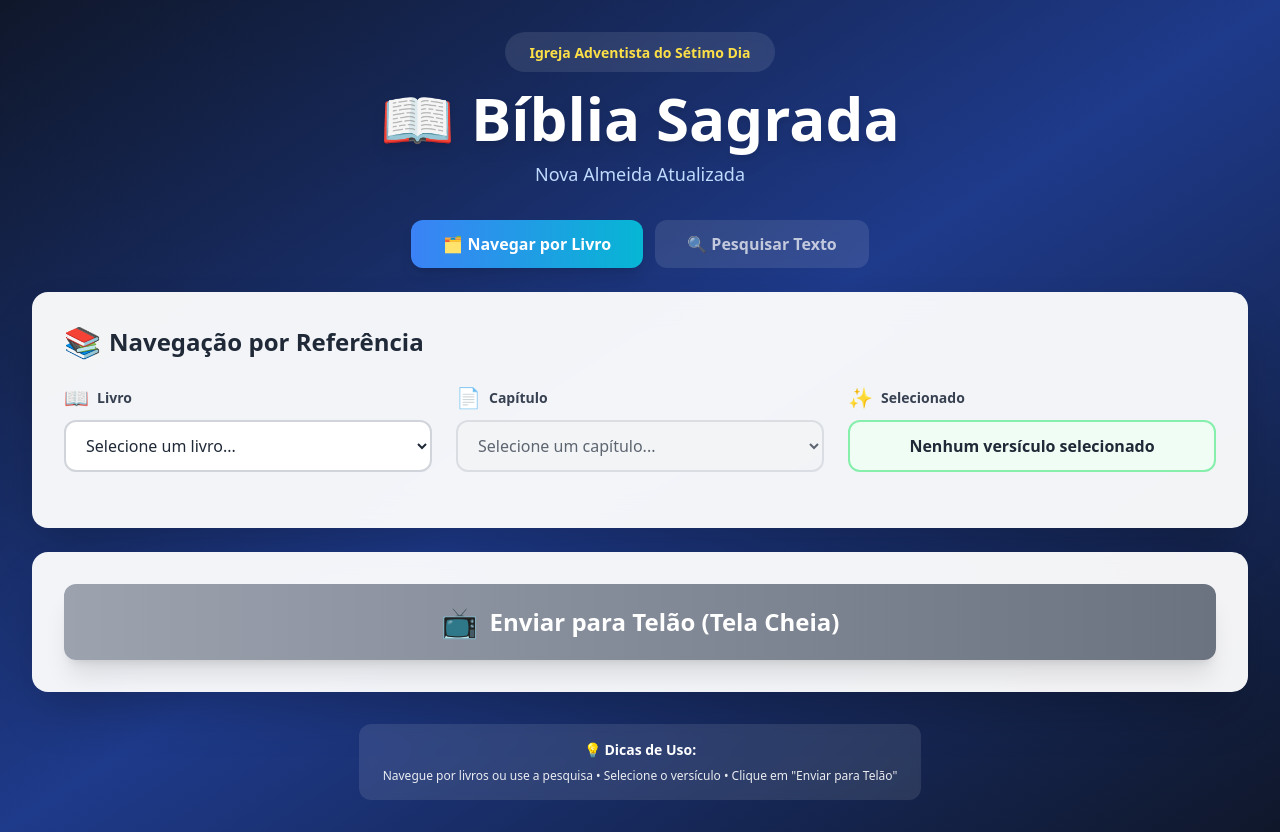
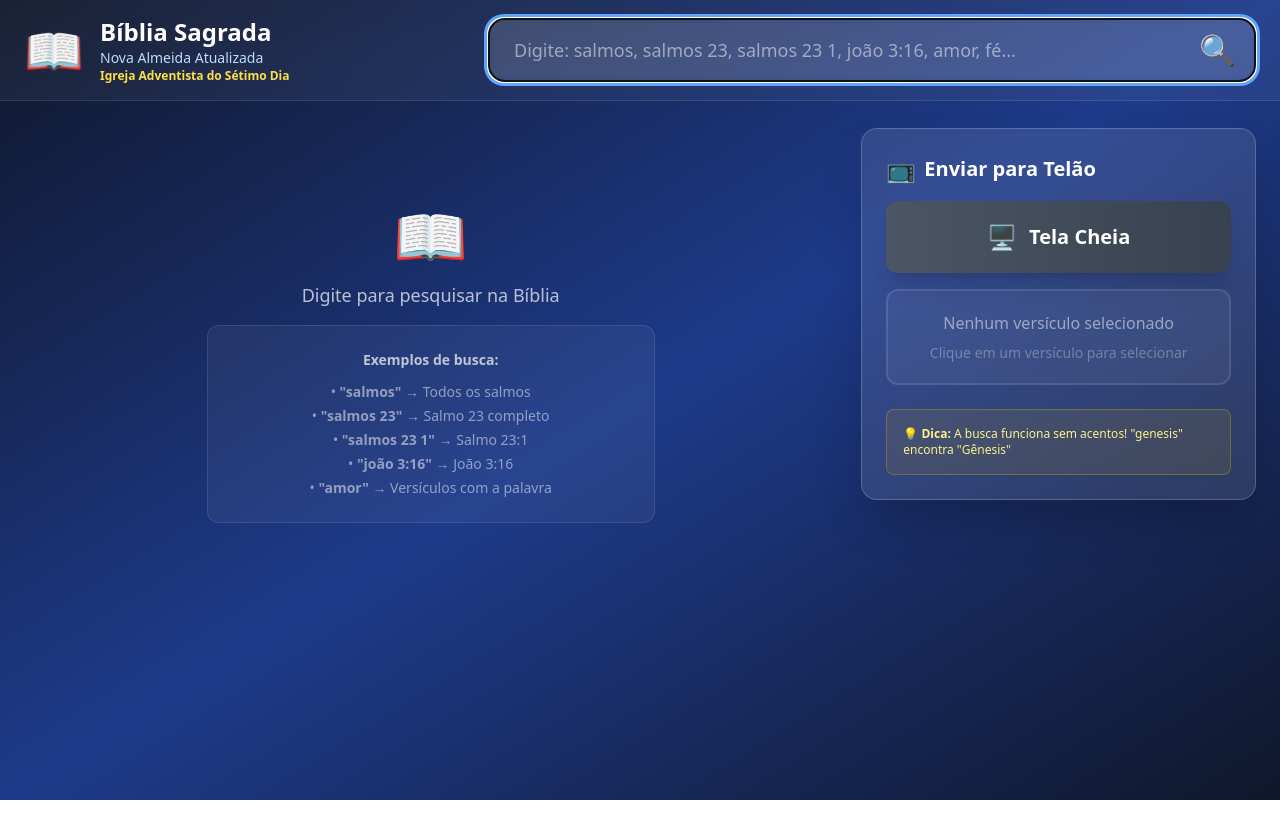
Before and after one commit to danftg21/biblia_sagrada, a Next.js app: page / in a window 1280 px wide. After the commit the page ends 800 px from the top, so only its background shows below. Built offline with nearby package versions, Linux system fonts and the light colour scheme.

Commit message:
Feat: Interface horizontal com busca inteligente e flexível

```diff
--- a/pages/index.tsx
+++ b/pages/index.tsx
@@ -8,57 +8,89 @@
   texto: string;
 }
 
+// Função para normalizar texto (remover acentos)
+const normalizeText = (text: string): string => {
+  return text
+    .toLowerCase()
+    .normalize('NFD')
+    .replace(/[\u0300-\u036f]/g, '')
+    .trim();
+};
+
+// Função para busca inteligente
+const buscaInteligente = (versiculos: Versiculo[], termo: string): Versiculo[] => {
+  const termoNormalizado = normalizeText(termo);
+
+  // Detectar se é uma referência bíblica (ex: "salmos 23", "joão 3:16", "salmos 1 2")
+  const referenciaMatch = termoNormalizado.match(/^([a-z0-9\s]+?)(\d+)?(?:\s+(\d+))?(?:[:\s]+(\d+))?$/);
+
+  if (referenciaMatch) {
+    const [, livroTermo, cap, vers1, vers2] = referenciaMatch;
+    const livroNormalizado = livroTermo.trim();
+    const capitulo = cap ? parseInt(cap) : (vers1 ? parseInt(vers1) : null);
+    const versiculo = vers2 ? parseInt(vers2) : (vers1 && cap ? parseInt(vers1) : null);
+
+    return versiculos.filter(v => {
+      const livroVersiculoNormalizado = normalizeText(v.livro);
+
+      // Verifica se o livro corresponde (busca parcial)
+      if (!livroVersiculoNormalizado.includes(livroNormalizado)) {
+        return false;
+      }
+
+      // Se especificou capítulo
+      if (capitulo !== null && v.capitulo !== capitulo) {
+        return false;
+      }
+
+      // Se especificou versículo
+      if (versiculo !== null && v.versiculo !== versiculo) {
+        return false;
+      }
+
+      return true;
+    });
+  }
+
+  // Busca por texto (palavras no conteúdo)
+  return versiculos.filter(v => {
+    const textoNormalizado = normalizeText(v.texto);
+    const livroNormalizado = normalizeText(v.livro);
+
+    return textoNormalizado.includes(termoNormalizado) ||
+           livroNormalizado.includes(termoNormalizado);
+  });
+};
+
 export default function Painel() {
-  const [livros, setLivros] = useState<string[]>([]);
-  const [capitulos, setCapitulos] = useState<number[]>([]);
-  const [versiculos, setVersiculos] = useState<Versiculo[]>([]);
   const [todosVersiculos, setTodosVersiculos] = useState<Versiculo[]>([]);
-
-  const [livroSelecionado, setLivroSelecionado] = useState('');
-  const [capituloSelecionado, setCapituloSelecionado] = useState('');
   const [versiculoSelecionado, setVersiculoSelecionado] = useState<Versiculo | null>(null);
   const [buscaTexto, setBuscaTexto] = useState('');
   const [resultadosBusca, setResultadosBusca] = useState<Versiculo[]>([]);
-  const [modoBusca, setModoBusca] = useState<'navegacao' | 'pesquisa'>('navegacao');
 
-  // Carregar livros e todos versículos ao montar o componente
+  // Carregar todos versículos ao montar
   useEffect(() => {
     fetch('/api/biblia')
       .then(res => res.json())
       .then(data => {
-        setLivros(data.livros);
-        // Carregar todos os versículos para busca
         if (data.todosVersiculos) {
           setTodosVersiculos(data.todosVersiculos);
         }
       });
   }, []);
 
-  // Carregar capítulos quando selecionar um livro
-  useEffect(() => {
-    if (livroSelecionado) {
-      fetch(`/api/biblia?livro=${encodeURIComponent(livroSelecionado)}`)
-        .then(res => res.json())
-        .then(data => {
-          setCapitulos(data.capitulos);
-          setCapituloSelecionado('');
-          setVersiculos([]);
-          setVersiculoSelecionado(null);
-        });
+  // Função de busca melhorada
+  const realizarBusca = (texto: string) => {
+    setBuscaTexto(texto);
+
+    if (texto.trim().length < 2) {
+      setResultadosBusca([]);
+      return;
     }
-  }, [livroSelecionado]);
 
-  // Carregar versículos quando selecionar um capítulo
-  useEffect(() => {
-    if (livroSelecionado && capituloSelecionado) {
-      fetch(`/api/biblia?livro=${encodeURIComponent(livroSelecionado)}&capitulo=${capituloSelecionado}`)
-        .then(res => res.json())
-        .then(data => {
-          setVersiculos(data.versiculos);
-          setVersiculoSelecionado(null);
-        });
-    }
-  }, [livroSelecionado, capituloSelecionado]);
+    const resultados = buscaInteligente(todosVersiculos, texto).slice(0, 100);
+    setResultadosBusca(resultados);
+  };
 
   const enviarParaTelao = () => {
     if (versiculoSelecionado) {
@@ -67,288 +99,172 @@
     }
   };
 
-  // Função de busca por texto
-  const realizarBusca = (texto: string) => {
-    setBuscaTexto(texto);
-    if (texto.trim().length < 3) {
-      setResultadosBusca([]);
-      return;
-    }
-
-    const termo = texto.toLowerCase();
-    const resultados = todosVersiculos.filter(v =>
-      v.texto.toLowerCase().includes(termo) ||
-      v.livro.toLowerCase().includes(termo)
-    ).slice(0, 50); // Limitar a 50 resultados
-
-    setResultadosBusca(resultados);
-  };
-
   return (
     <>
       <Head>
-        <title>Painel de Controle - Bíblia Sagrada NAA</title>
+        <title>Bíblia Sagrada NAA - Igreja Adventista</title>
         <meta name="viewport" content="width=device-width, initial-scale=1" />
       </Head>
 
-      <div className="min-h-screen bg-gradient-to-br from-slate-900 via-blue-900 to-slate-900 p-4 md:p-8">
-        <div className="max-w-7xl mx-auto">
-          {/* Header Moderno */}
-          <div className="text-center mb-8 animate-fade-in">
-            <div className="inline-block bg-white/10 backdrop-blur-sm rounded-full px-6 py-2 mb-4">
-              <span className="text-yellow-300 text-sm font-semibold">Igreja Adventista do Sétimo Dia</span>
+      <div className="min-h-screen bg-gradient-to-br from-slate-900 via-blue-900 to-slate-900">
+        {/* Header Horizontal */}
+        <div className="bg-white/5 backdrop-blur-md border-b border-white/10 sticky top-0 z-50">
+          <div className="max-w-[1800px] mx-auto px-6 py-4 flex items-center justify-between gap-6">
+            {/* Logo e Título - Esquerda */}
+            <div className="flex items-center gap-4 min-w-fit">
+              <div className="text-5xl">📖</div>
+              <div>
+                <h1 className="text-2xl font-bold text-white">Bíblia Sagrada</h1>
+                <p className="text-sm text-blue-200">Nova Almeida Atualizada</p>
+                <p className="text-xs text-yellow-300 font-semibold">Igreja Adventista do Sétimo Dia</p>
+              </div>
             </div>
-            <h1 className="text-5xl md:text-6xl font-bold text-white mb-3 drop-shadow-lg">
-              📖 Bíblia Sagrada
-            </h1>
-            <p className="text-blue-200 text-lg">Nova Almeida Atualizada</p>
-          </div>
 
-          {/* Tabs de Navegação vs Pesquisa */}
-          <div className="flex gap-3 mb-6 justify-center">
-            <button
-              onClick={() => setModoBusca('navegacao')}
-              className={`px-8 py-3 rounded-xl font-semibold transition-all transform hover:scale-105 ${
-                modoBusca === 'navegacao'
-                  ? 'bg-gradient-to-r from-blue-500 to-cyan-500 text-white shadow-lg'
-                  : 'bg-white/10 text-white/70 hover:bg-white/20'
-              }`}
-            >
-              🗂️ Navegar por Livro
-            </button>
-            <button
-              onClick={() => setModoBusca('pesquisa')}
-              className={`px-8 py-3 rounded-xl font-semibold transition-all transform hover:scale-105 ${
-                modoBusca === 'pesquisa'
-                  ? 'bg-gradient-to-r from-purple-500 to-pink-500 text-white shadow-lg'
-                  : 'bg-white/10 text-white/70 hover:bg-white/20'
-              }`}
-            >
-              🔍 Pesquisar Texto
-            </button>
-          </div>
-
-          {/* Modo Navegação */}
-          {modoBusca === 'navegacao' && (
-            <div className="bg-white/95 backdrop-blur-lg rounded-2xl shadow-2xl p-6 md:p-8 mb-6 animate-slide-up">
-              <h2 className="text-2xl font-bold text-gray-800 mb-6 flex items-center gap-2">
-                <span className="text-3xl">📚</span> Navegação por Referência
-              </h2>
-
-              <div className="grid grid-cols-1 md:grid-cols-3 gap-4 md:gap-6 mb-6">
-                {/* Seletor de Livro */}
-                <div className="group">
-                  <label className="block text-sm font-semibold text-gray-700 mb-2 flex items-center gap-2">
-                    <span className="text-xl">📖</span> Livro
-                  </label>
-                  <select
-                    value={livroSelecionado}
-                    onChange={(e) => setLivroSelecionado(e.target.value)}
-                    className="w-full px-4 py-3 border-2 border-gray-300 rounded-xl focus:ring-4 focus:ring-blue-300 focus:border-blue-500 transition-all text-gray-800 font-medium hover:border-blue-400 bg-white"
-                  >
-                    <option value="">Selecione um livro...</option>
-                    {livros.map((livro) => (
-                      <option key={livro} value={livro}>
-                        {livro}
-                      </option>
-                    ))}
-                  </select>
-                </div>
-
-                {/* Seletor de Capítulo */}
-                <div className="group">
-                  <label className="block text-sm font-semibold text-gray-700 mb-2 flex items-center gap-2">
-                    <span className="text-xl">📄</span> Capítulo
-                  </label>
-                  <select
-                    value={capituloSelecionado}
-                    onChange={(e) => setCapituloSelecionado(e.target.value)}
-                    disabled={!livroSelecionado}
-                    className="w-full px-4 py-3 border-2 border-gray-300 rounded-xl focus:ring-4 focus:ring-blue-300 focus:border-blue-500 transition-all text-gray-800 font-medium hover:border-blue-400 disabled:bg-gray-100 disabled:cursor-not-allowed bg-white"
-                  >
-                    <option value="">Selecione um capítulo...</option>
-                    {capitulos.map((cap) => (
-                      <option key={cap} value={cap}>
-                        Capítulo {cap}
-                      </option>
-                    ))}
-                  </select>
-                </div>
-
-                {/* Versículo Selecionado */}
-                <div className="group">
-                  <label className="block text-sm font-semibold text-gray-700 mb-2 flex items-center gap-2">
-                    <span className="text-xl">✨</span> Selecionado
-                  </label>
-                  <div className="w-full px-4 py-3 border-2 border-green-300 rounded-xl bg-green-50 text-gray-800 font-semibold flex items-center justify-center min-h-[48px]">
-                    {versiculoSelecionado
-                      ? `${versiculoSelecionado.livro} ${versiculoSelecionado.capitulo}:${versiculoSelecionado.versiculo}`
-                      : 'Nenhum versículo selecionado'
-                    }
-                  </div>
-                </div>
-              </div>
-
-              {/* Lista de Versículos */}
-              {versiculos.length > 0 && (
-                <div className="mt-6">
-                  <h3 className="text-lg font-bold text-gray-800 mb-4 flex items-center gap-2">
-                    <span className="text-2xl">📜</span> Versículos Disponíveis
-                  </h3>
-                  <div className="space-y-3 max-h-[500px] overflow-y-auto pr-2 custom-scrollbar">
-                    {versiculos.map((v) => (
-                      <div
-                        key={`${v.livro}-${v.capitulo}-${v.versiculo}`}
-                        onClick={() => setVersiculoSelecionado(v)}
-                        className={`p-5 border-2 rounded-xl cursor-pointer transition-all transform hover:scale-[1.02] ${
-                          versiculoSelecionado?.versiculo === v.versiculo
-                            ? 'border-blue-500 bg-gradient-to-r from-blue-50 to-cyan-50 shadow-lg ring-4 ring-blue-200'
-                            : 'border-gray-200 hover:border-blue-300 hover:bg-gray-50 hover:shadow-md'
-                        }`}
-                      >
-                        <div className="flex justify-between items-start gap-4">
-                          <div className="flex-1">
-                            <span className="inline-block px-3 py-1 bg-gradient-to-r from-blue-600 to-cyan-600 text-white font-bold rounded-lg text-sm mb-2">
-                              {v.livro} {v.capitulo}:{v.versiculo}
-                            </span>
-                            <p className="text-gray-700 leading-relaxed text-base">{v.texto}</p>
-                          </div>
-                          {versiculoSelecionado?.versiculo === v.versiculo && (
-                            <div className="text-2xl animate-bounce">✅</div>
-                          )}
-                        </div>
-                      </div>
-                    ))}
-                  </div>
-                </div>
-              )}
-            </div>
-          )}
-
-          {/* Modo Pesquisa */}
-          {modoBusca === 'pesquisa' && (
-            <div className="bg-white/95 backdrop-blur-lg rounded-2xl shadow-2xl p-6 md:p-8 mb-6 animate-slide-up">
-              <h2 className="text-2xl font-bold text-gray-800 mb-6 flex items-center gap-2">
-                <span className="text-3xl">🔍</span> Pesquisa por Texto
-              </h2>
-
-              <div className="relative mb-6">
+            {/* Busca - Direita */}
+            <div className="flex-1 max-w-3xl">
+              <div className="relative">
                 <input
                   type="text"
                   value={buscaTexto}
                   onChange={(e) => realizarBusca(e.target.value)}
-                  placeholder="Digite o que deseja encontrar na Bíblia... (mínimo 3 caracteres)"
-                  className="w-full px-6 py-4 pr-12 border-2 border-gray-300 rounded-xl focus:ring-4 focus:ring-purple-300 focus:border-purple-500 transition-all text-gray-800 text-lg placeholder-gray-400"
+                  placeholder="Digite: salmos, salmos 23, salmos 23 1, joão 3:16, amor, fé..."
+                  className="w-full px-6 py-4 pr-14 border-2 border-white/20 bg-white/10 backdrop-blur-sm rounded-2xl focus:ring-4 focus:ring-blue-400 focus:border-blue-400 transition-all text-white text-lg placeholder-white/50"
+                  autoFocus
                 />
-                <span className="absolute right-4 top-1/2 transform -translate-y-1/2 text-2xl">🔎</span>
+                <span className="absolute right-5 top-1/2 transform -translate-y-1/2 text-3xl">🔍</span>
               </div>
 
-              {buscaTexto.trim().length >= 3 && (
-                <div className="mb-4 text-sm text-gray-600">
+              {buscaTexto.trim().length >= 2 && (
+                <div className="mt-2 text-sm text-white/70">
                   {resultadosBusca.length > 0
-                    ? `${resultadosBusca.length} resultado(s) encontrado(s)${resultadosBusca.length === 50 ? ' (mostrando os primeiros 50)' : ''}`
+                    ? `${resultadosBusca.length} versículo(s) encontrado(s)`
                     : 'Nenhum resultado encontrado'
                   }
                 </div>
               )}
+            </div>
+          </div>
+        </div>
 
-              {resultadosBusca.length > 0 && (
-                <div className="space-y-3 max-h-[500px] overflow-y-auto pr-2 custom-scrollbar">
+        {/* Conteúdo Principal */}
+        <div className="max-w-[1800px] mx-auto px-6 py-6">
+          <div className="grid grid-cols-1 lg:grid-cols-3 gap-6">
+            {/* Coluna de Resultados - 2/3 */}
+            <div className="lg:col-span-2">
+              {resultadosBusca.length > 0 ? (
+                <div className="space-y-3 max-h-[calc(100vh-200px)] overflow-y-auto pr-2 custom-scrollbar">
                   {resultadosBusca.map((v, index) => (
                     <div
                       key={`${v.livro}-${v.capitulo}-${v.versiculo}-${index}`}
                       onClick={() => setVersiculoSelecionado(v)}
-                      className={`p-5 border-2 rounded-xl cursor-pointer transition-all transform hover:scale-[1.02] ${
+                      className={`p-5 border-2 rounded-xl cursor-pointer transition-all transform hover:scale-[1.01] ${
                         versiculoSelecionado?.versiculo === v.versiculo &&
                         versiculoSelecionado?.capitulo === v.capitulo &&
                         versiculoSelecionado?.livro === v.livro
-                          ? 'border-purple-500 bg-gradient-to-r from-purple-50 to-pink-50 shadow-lg ring-4 ring-purple-200'
-                          : 'border-gray-200 hover:border-purple-300 hover:bg-gray-50 hover:shadow-md'
+                          ? 'border-green-400 bg-gradient-to-r from-green-500/20 to-emerald-500/20 shadow-lg ring-4 ring-green-300/50'
+                          : 'border-white/20 bg-white/5 backdrop-blur-sm hover:border-blue-300 hover:bg-white/10 hover:shadow-md'
                       }`}
                     >
                       <div className="flex justify-between items-start gap-4">
                         <div className="flex-1">
-                          <span className="inline-block px-3 py-1 bg-gradient-to-r from-purple-600 to-pink-600 text-white font-bold rounded-lg text-sm mb-2">
+                          <span className="inline-block px-3 py-1 bg-gradient-to-r from-blue-600 to-cyan-600 text-white font-bold rounded-lg text-sm mb-3">
                             {v.livro} {v.capitulo}:{v.versiculo}
                           </span>
-                          <p className="text-gray-700 leading-relaxed text-base">{v.texto}</p>
+                          <p className="text-white/90 leading-relaxed text-base">{v.texto}</p>
                         </div>
                         {versiculoSelecionado?.versiculo === v.versiculo &&
                          versiculoSelecionado?.capitulo === v.capitulo &&
                          versiculoSelecionado?.livro === v.livro && (
-                          <div className="text-2xl animate-bounce">✅</div>
+                          <div className="text-3xl animate-bounce">✅</div>
                         )}
                       </div>
                     </div>
                   ))}
                 </div>
+              ) : buscaTexto.trim().length >= 2 ? (
+                <div className="text-center py-20">
+                  <div className="text-6xl mb-4">🔍</div>
+                  <p className="text-white/70 text-lg">Nenhum versículo encontrado</p>
+                  <p className="text-white/50 text-sm mt-2">Tente buscar por: nome do livro, capítulo, ou palavras-chave</p>
+                </div>
+              ) : (
+                <div className="text-center py-20">
+                  <div className="text-6xl mb-4">📖</div>
+                  <p className="text-white/70 text-lg mb-4">Digite para pesquisar na Bíblia</p>
+                  <div className="text-white/50 text-sm space-y-1 max-w-md mx-auto bg-white/5 rounded-xl p-6 border border-white/10">
+                    <p className="font-semibold text-white/70 mb-3">Exemplos de busca:</p>
+                    <p>• <strong>"salmos"</strong> → Todos os salmos</p>
+                    <p>• <strong>"salmos 23"</strong> → Salmo 23 completo</p>
+                    <p>• <strong>"salmos 23 1"</strong> → Salmo 23:1</p>
+                    <p>• <strong>"joão 3:16"</strong> → João 3:16</p>
+                    <p>• <strong>"amor"</strong> → Versículos com a palavra</p>
+                  </div>
+                </div>
               )}
             </div>
-          )}
 
-          {/* Botão de Enviar para Telão */}
-          <div className="bg-white/95 backdrop-blur-lg rounded-2xl shadow-2xl p-6 md:p-8 animate-slide-up">
-            <button
-              onClick={enviarParaTelao}
-              disabled={!versiculoSelecionado}
-              className="w-full py-5 px-6 bg-gradient-to-r from-green-500 via-emerald-500 to-teal-500 text-white font-bold text-2xl rounded-xl hover:from-green-600 hover:via-emerald-600 hover:to-teal-600 disabled:from-gray-400 disabled:to-gray-500 disabled:cursor-not-allowed transition-all shadow-xl hover:shadow-2xl transform hover:scale-[1.02] active:scale-[0.98] flex items-center justify-center gap-3"
-            >
-              <span className="text-3xl">📺</span>
-              Enviar para Telão (Tela Cheia)
-            </button>
+            {/* Coluna de Prévia e Envio - 1/3 */}
+            <div className="lg:col-span-1">
+              <div className="sticky top-32">
+                <div className="bg-white/10 backdrop-blur-lg rounded-2xl shadow-2xl p-6 border border-white/20">
+                  <h2 className="text-xl font-bold text-white mb-4 flex items-center gap-2">
+                    <span className="text-2xl">📺</span> Enviar para Telão
+                  </h2>
 
-            {versiculoSelecionado && (
-              <div className="mt-6 p-6 bg-gradient-to-r from-blue-50 to-cyan-50 rounded-xl border-2 border-blue-200 animate-fade-in">
-                <p className="text-sm text-gray-600 mb-3 font-semibold">
-                  <span className="text-lg">👁️</span> PRÉVIA DO QUE SERÁ EXIBIDO:
-                </p>
-                <p className="text-2xl font-bold text-blue-900 mb-3">
-                  {versiculoSelecionado.livro} {versiculoSelecionado.capitulo}:{versiculoSelecionado.versiculo}
-                </p>
-                <p className="text-gray-800 text-lg leading-relaxed">
-                  "{versiculoSelecionado.texto}"
-                </p>
+                  <button
+                    onClick={enviarParaTelao}
+                    disabled={!versiculoSelecionado}
+                    className="w-full py-5 px-6 bg-gradient-to-r from-green-500 via-emerald-500 to-teal-500 text-white font-bold text-xl rounded-xl hover:from-green-600 hover:via-emerald-600 hover:to-teal-600 disabled:from-gray-600 disabled:to-gray-700 disabled:cursor-not-allowed transition-all shadow-xl hover:shadow-2xl transform hover:scale-[1.02] active:scale-[0.98] flex items-center justify-center gap-3 mb-4"
+                  >
+                    <span className="text-2xl">🖥️</span>
+                    Tela Cheia
+                  </button>
+
+                  {versiculoSelecionado ? (
+                    <div className="p-5 bg-gradient-to-r from-blue-500/20 to-cyan-500/20 rounded-xl border-2 border-blue-300/50 animate-fade-in">
+                      <p className="text-xs text-white/70 mb-3 font-semibold">PRÉVIA:</p>
+                      <p className="text-xl font-bold text-yellow-300 mb-3">
+                        {versiculoSelecionado.livro} {versiculoSelecionado.capitulo}:{versiculoSelecionado.versiculo}
+                      </p>
+                      <p className="text-white/90 leading-relaxed">
+                        "{versiculoSelecionado.texto}"
+                      </p>
+                    </div>
+                  ) : (
+                    <div className="p-5 bg-white/5 rounded-xl border-2 border-white/10 text-center">
+                      <p className="text-white/50">Nenhum versículo selecionado</p>
+                      <p className="text-white/30 text-sm mt-2">Clique em um versículo para selecionar</p>
+                    </div>
+                  )}
+
+                  <div className="mt-6 p-4 bg-yellow-500/10 rounded-lg border border-yellow-500/30">
+                    <p className="text-yellow-200 text-xs">
+                      💡 <strong>Dica:</strong> A busca funciona sem acentos! "genesis" encontra "Gênesis"
+                    </p>
+                  </div>
+                </div>
               </div>
-            )}
-          </div>
-
-          {/* Rodapé com Dicas */}
-          <div className="mt-8 text-center">
-            <div className="inline-block bg-white/10 backdrop-blur-sm rounded-xl px-6 py-4 text-white">
-              <p className="text-sm mb-2">💡 <strong>Dicas de Uso:</strong></p>
-              <p className="text-xs opacity-90">
-                Navegue por livros ou use a pesquisa • Selecione o versículo • Clique em "Enviar para Telão"
-              </p>
             </div>
           </div>
         </div>
       </div>
 
       <style jsx>{`
-        @keyframes fade-in {
-          from { opacity: 0; transform: translateY(-20px); }
+        .animate-fade-in {
+          animation: fadeIn 0.3s ease-out;
+        }
+
+        @keyframes fadeIn {
+          from { opacity: 0; transform: translateY(10px); }
           to { opacity: 1; transform: translateY(0); }
         }
 
-        @keyframes slide-up {
-          from { opacity: 0; transform: translateY(30px); }
-          to { opacity: 1; transform: translateY(0); }
-        }
-
-        .animate-fade-in {
-          animation: fade-in 0.6s ease-out;
-        }
-
-        .animate-slide-up {
-          animation: slide-up 0.5s ease-out;
-        }
-
         .custom-scrollbar::-webkit-scrollbar {
-          width: 8px;
+          width: 10px;
         }
 
         .custom-scrollbar::-webkit-scrollbar-track {
-          background: #f1f1f1;
+          background: rgba(255, 255, 255, 0.05);
           border-radius: 10px;
         }
 
```
